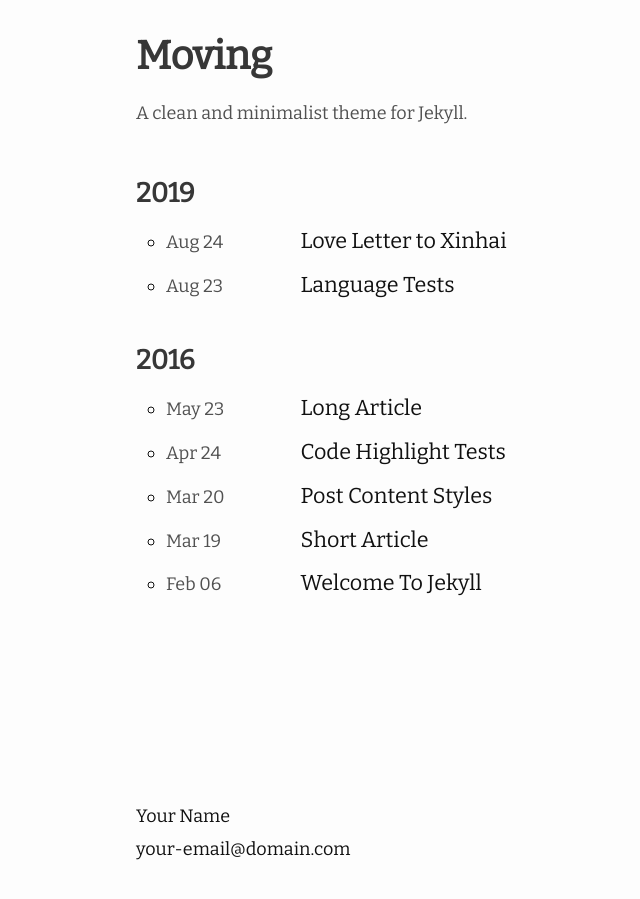
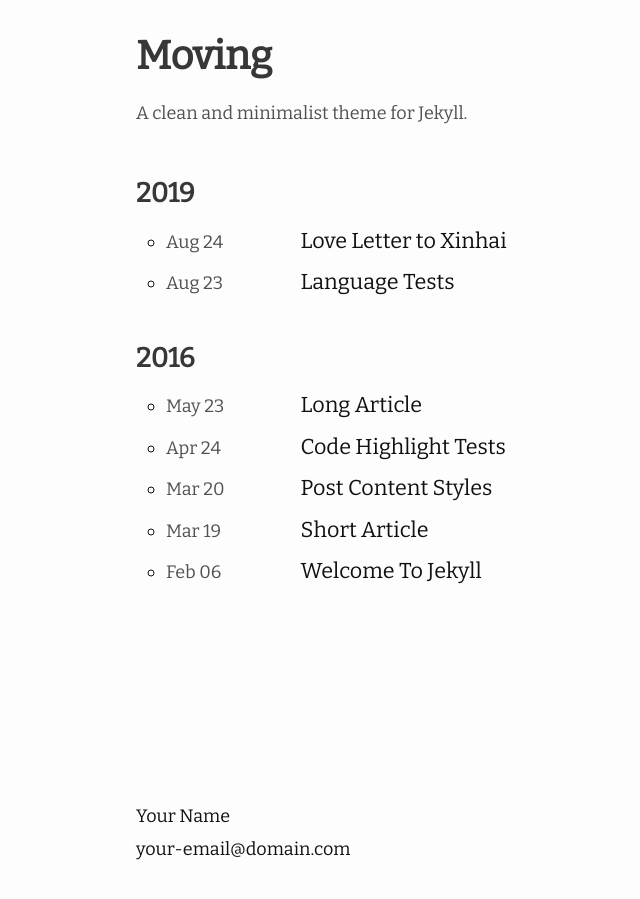
Before and after one commit to huangyz0918/moving, a Jekyll site: the page built from index.md, in a window 1280 px wide. Shown: the whole page, without its empty margins (134-774 px from the left). Built offline with Jekyll 4.4.1, drawn with Linux system fonts in a browser that asks for light colours; nearby versions of some CDN libraries.

Commit message:
🚑 quickfix: quick fix and build.

```diff
--- a/_sass/moving/_layout.scss
+++ b/_sass/moving/_layout.scss
@@ -174,7 +174,7 @@
   list-style: none;
 
   li {
-    margin-bottom: $spacing-unit / 6;
+    margin-bottom: $spacing-unit / 12;
   }
 }
 
```
Also changed, not shown: moving.gemspec.
